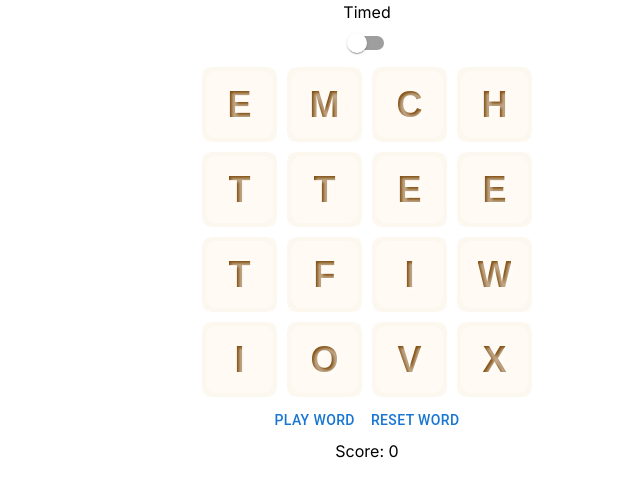
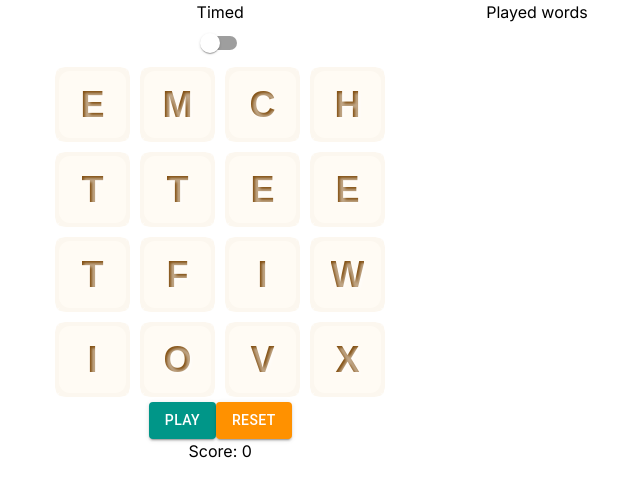
Before and after one commit to atvanek/woggle, a Next.js app: page / in a window 1280 px wide. Shown: the top 496 px of the page, without its empty margins (273-913 px from the left). Built offline with nearby package versions, Linux system fonts and the light colour scheme.

Commit message:
Added MUI custom theme

```diff
--- a/app/globals.css
+++ b/app/globals.css
@@ -64,7 +64,6 @@
 
 .selected>* {
   transition: 0.5s;
-  background-image: none;
 
   p {
     text-shadow: none;
--- a/app/page.tsx
+++ b/app/page.tsx
@@ -3,16 +3,24 @@ import Score from '@/components/views/Score';
 import Alert from '@/components/views/Alert';
 import TimeToggle from '@/components/views/TimeToggle';
 import Board from '@/components/containers/Board';
+import PlayedWords from '@/components/containers/PlayedWords';
+import { ThemeProvider } from '@mui/material';
+import theme from '@/theme';
 
 export default function Home() {
 	return (
-		<main>
-			<section id='board' className='flex flex-col w-full items-center'>
-				<TimeToggle />
-				<Board />
-				<Buttons />
-				<Score />
-				<Alert />
+		<main className='flex w-full justify-center'>
+			<section id='board' className='flex flex-col items-center'>
+				<ThemeProvider theme={theme}>
+					<TimeToggle />
+					<Board />
+					<Buttons />
+					<Score />
+					<Alert />
+				</ThemeProvider>
+			</section>
+			<section id='played-words'>
+				<PlayedWords />
 			</section>
 		</main>
 	);
--- /dev/null
+++ b/components/containers/PlayedWords.tsx
@@ -0,0 +1,25 @@
+'use client';
+import { useRootSelector } from '@/redux/hooks';
+
+function PlayedWords() {
+	const { playedWords } = useRootSelector((state) => state.game);
+
+	return (
+		<div id='played-list' className='flex flex-col mx-24'>
+			<h3>Played words</h3>
+			<div id='played-words'>
+				{[...playedWords].map((word) => {
+					return (
+						<div key={word}>
+							{word.split('').map((letter) => {
+								return <span key={word}>{letter}</span>;
+							})}
+						</div>
+					);
+				})}
+			</div>
+		</div>
+	);
+}
+
+export default PlayedWords;
--- a/components/views/Alert.tsx
+++ b/components/views/Alert.tsx
@@ -1,12 +1,13 @@
 'use client';
 
-import { Collapse, Alert } from '@mui/material';
+import { Collapse, Alert, useTheme } from '@mui/material';
 import { useRootSelector } from '@/redux/hooks';
 
 function Alerts() {
 	const { active, type, message } = useRootSelector(
 		(state) => state.game.alert
 	);
+
 	return (
 		<div id='alert-wrapper'>
 			<Collapse in={active}>
--- a/components/views/Block.tsx
+++ b/components/views/Block.tsx
@@ -9,9 +9,11 @@ type BlockProps = {
 };
 
 function Block({ letter, id }: BlockProps) {
-	const dispatch = useRootDispatch()
+	const dispatch = useRootDispatch();
 	return (
-		<div className='scene cursor-pointer' onClick={() => dispatch(selectLetter({letter, id}))}>
+		<div
+			className='scene cursor-pointer'
+			onClick={() => dispatch(selectLetter({ letter, id }))}>
 			<div className='cube' id={id}>
 				<div className='cube__face cube__face--front flex justify-center items-center'>
 					<p>{letter}</p>
--- a/components/views/PlayWordButton.tsx
+++ b/components/views/PlayWordButton.tsx
@@ -6,7 +6,11 @@ import { Button } from '@mui/material';
 
 function PlayWordButton() {
 	const dispatch = useRootDispatch();
-	return <Button onClick={() => dispatch(validateWord())}>Play Word</Button>;
+	return (
+		<Button variant='contained' onClick={() => dispatch(validateWord())}>
+			Play
+		</Button>
+	);
 }
 
 export default PlayWordButton;
--- a/components/views/ResetButton.tsx
+++ b/components/views/ResetButton.tsx
@@ -6,7 +6,14 @@ import { Button } from '@mui/material';
 
 function ResetButton() {
 	const dispatch = useRootDispatch();
-	return <Button onClick={() => dispatch(resetBoard())}>Reset Word</Button>;
+	return (
+		<Button
+			color='secondary'
+			variant='contained'
+			onClick={() => dispatch(resetBoard())}>
+			Reset
+		</Button>
+	);
 }
 
 export default ResetButton;
--- a/components/views/TimeToggle.tsx
+++ b/components/views/TimeToggle.tsx
@@ -1,17 +1,21 @@
 'use client';
 
-import { Switch, ToggleButtonGroup, Collapse, ToggleButton } from '@mui/material';
-import { useRootDispatch } from '@/redux/hooks';
+import {
+	Switch,
+	ToggleButtonGroup,
+	Collapse,
+	ToggleButton,
+	Button,
+} from '@mui/material';
 import { useState } from 'react';
 
 function TimeToggle() {
-	const dispatch = useRootDispatch();
-	const [open, setOpen] = useState(false)
-	const [timeLimit, setTimeLimit] = useState(1)
+	const [open, setOpen] = useState(false);
+	const [timeLimit, setTimeLimit] = useState(1);
 	return (
 		<>
 			<h4>Timed</h4>
-			<Switch onClick={() => setOpen(prev => !prev)} />
+			<Switch color='secondary' onClick={() => setOpen((prev) => !prev)} />
 			<Collapse in={open}>
 				<div className='flex '>
 					<div className='flex flex-col items-center'>
@@ -19,14 +23,11 @@ function TimeToggle() {
 						<ToggleButtonGroup
 							value={timeLimit}
 							onChange={(e, limit) => {
-							setTimeLimit(limit)
+								setTimeLimit(limit);
 							}}
 							sx={{
-							backgroundColor: '#32ec70',
 								margin: '10px',
-							boxShadow: '3px 3px 5px black',
 								button: {
-								boxShadow: 'none',
 									backgroundColor: 'white',
 									textTransform: 'none',
 									'&:hover': {
@@ -41,9 +42,9 @@ function TimeToggle() {
 						</ToggleButtonGroup>
 						<div className='flex flex-col'>
 							<p>Time Limit: {String(timeLimit)} min</p>
-						<button className='green' >
+							<Button variant='contained'>
 								Start Game
-						</button>
+							</Button>
 						</div>
 					</div>
 				</div>
--- a/redux/helpers/createAlert.ts
+++ b/redux/helpers/createAlert.ts
@@ -36,6 +36,10 @@ function createAlert(
 			newAlert.type = 'success';
 			newAlert.message = `${word.toLowerCase()} successfully played!`;
 			break;
+		case 'fetchError':
+			newAlert.type = 'error';
+			newAlert.message = 'Error validating word. Please try again later.';
+			break;
 	}
 	return newAlert;
 }
--- a/redux/slices/gameSlice.ts
+++ b/redux/slices/gameSlice.ts
@@ -109,13 +109,13 @@ export const validateWord = createAsyncThunk(
 			);
 			if (res.ok) {
 				dispatch(playWord());
+				handleAlert(dispatch, 'validated');
 			} else {
 				handleAlert(dispatch, 'invalid');
 			}
 		} catch (err) {
-			console.log(err);
+			handleAlert(dispatch, 'fetchError');
 		}
-		handleAlert(dispatch, 'validated');
 		dispatch(resetBoard());
 	}
 );
--- /dev/null
+++ b/theme.ts
@@ -0,0 +1,28 @@
+'use client';
+
+import { createTheme } from '@mui/material/styles';
+
+const tealPalette = {
+	light: '#33ab9f',
+	main: '#009688',
+	dark: '#00695f',
+	contrastText: '#fff',
+};
+
+const orangePalette = {
+	light: '#ffa733',
+	main: '#ff9100',
+	dark: '#b26500',
+	contrastText: '#fff',
+};
+
+const theme = createTheme({
+	palette: {
+		primary: tealPalette,
+		secondary: orangePalette,
+		success: tealPalette,
+		error: orangePalette,
+	},
+});
+
+export default theme;
--- a/types/gameSliceTypes.ts
+++ b/types/gameSliceTypes.ts
@@ -18,4 +18,4 @@ export type GameState = {
 	timed: boolean;
 };
 
-export type AlertType = 'length' | 'played' | 'invalid' | 'selected' | 'adjacent' | 'validated'
+export type AlertType = 'length' | 'played' | 'invalid' | 'selected' | 'adjacent' | 'validated' | 'fetchError'
```
Lines whose indentation alone changed are shown as unchanged.
